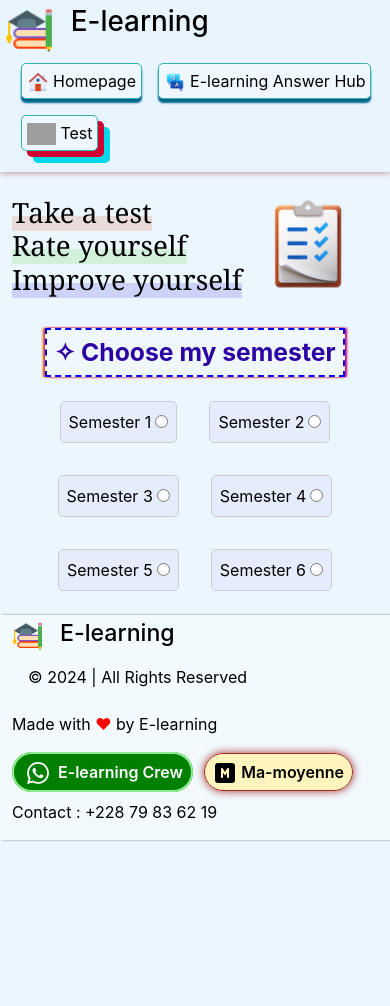
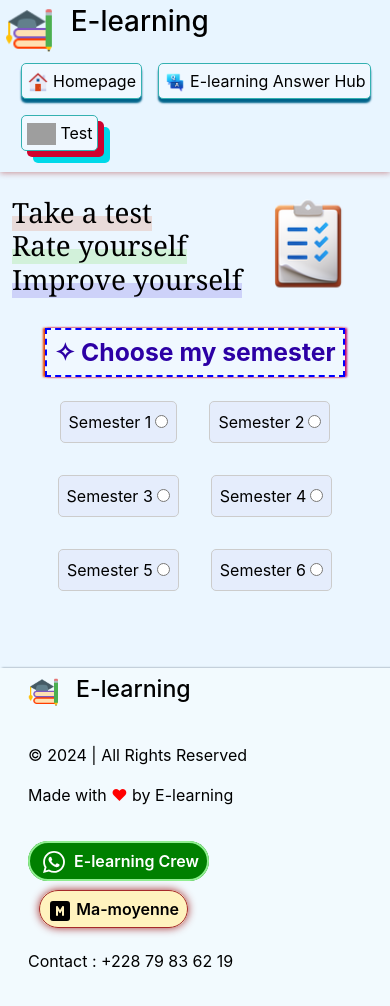
Before and after one commit to RID-Techs/E-learning-learning-space-front, a React (Vite) app: page /Test in a window 390 px wide. Shown: the top 1006 px of the page. Before the commit the page ends 844 px from the top, so only its background shows below. Built offline with nearby package versions, Linux system fonts and the light colour scheme; no server answers; grey boxes are pictures that could not be loaded.

Commit message:
Website updated : Footer and website tour action anchor

```diff
--- a/src/App.jsx
+++ b/src/App.jsx
@@ -12,6 +12,7 @@ import 'react-toastify/dist/ReactToastify.css';
 import { SignIn } from "./Components/SignIn";
 import { SignUp } from "./Components/SignUp";
 import { Podcast } from "./Components/Podcast";
+import { WebsiteTour } from "./Components/webTour";
 function App() {
 
   const router = createBrowserRouter([
@@ -77,6 +78,15 @@ function App() {
         </ErrorBoundary>
       ),
       errorElement: <ErrorPage/>
+    },
+    {
+      path: "/Websitetour",
+      element: (
+        <ErrorBoundary fallback={<Error/>}>
+          <WebsiteTour />
+        </ErrorBoundary>
+      ),
+      errorElement: <ErrorPage/>
     }
   ])
 
--- a/src/Components/Get_Answers.jsx
+++ b/src/Components/Get_Answers.jsx
@@ -2300,18 +2300,28 @@ export function Get_Answers() {
 
       <footer className="container-fluid">
         <div className="footer-first-part">
+
           <div className="header-holder">
             <header>
               <img height={32} src={logo} alt="E-learning" />
               <h3>E-learning</h3>
             </header>
           </div>
+
+        </div>
+
+        <div className="footer-second-part">
+          <div className="privacy">
             <div className="rights">
               <p>&copy; {dateOfCreation} | All Rights Reserved</p>
             </div>
+
             <div className="author">
-          <p>Made with <span style={{color: "red"}}>&hearts;</span> by E-learning</p>
-        </div>
+              <p>Made with <span style={{ color: "red" }}>&hearts;</span> by E-learning</p>
+            </div>
+          </div>
+
+          <div className="social-links">
             <div className="whatsapp-content-2">
               <a
                 href="https://chat.whatsapp.com/KEHsubuy8gKBogstCaBPzq"
@@ -2347,6 +2357,7 @@ export function Get_Answers() {
                 Ma-moyenne
               </a>
             </div>
+          </div>
 
           <div className="Phone-number">
             <p>Contact : +228 79 83 62 19</p>
--- a/src/Components/Home.jsx
+++ b/src/Components/Home.jsx
@@ -2118,21 +2118,28 @@ export function Home() {
 
       <footer className="container-fluid">
         <div className="footer-first-part">
-          <div className="footers-holder-">
+
+          <div className="header-holder">
             <header>
               <img height={32} src={logo} alt="E-learning" />
               <h3>E-learning</h3>
             </header>
           </div>
+
+        </div>
+
+        <div className="footer-second-part">
+          <div className="privacy">
             <div className="rights">
-            <p> &copy; {dateOfCreation} | All Rights Reserved</p>
-          </div>
+              <p>&copy; {dateOfCreation} | All Rights Reserved</p>
+            </div>
+
             <div className="author">
-            <p>
-              Made with <span style={{ color: "red" }}>&hearts;</span> by
-              E-learning
-            </p>
-          </div>
+              <p>Made with <span style={{ color: "red" }}>&hearts;</span> by E-learning</p>
+            </div>
+          </div>
+
+          <div className="social-links">
             <div className="whatsapp-content-2">
               <a
                 href="https://chat.whatsapp.com/KEHsubuy8gKBogstCaBPzq"
@@ -2168,6 +2175,8 @@ export function Home() {
                 Ma-moyenne
               </a>
             </div>
+          </div>
+
           <div className="Phone-number">
             <p>Contact : +228 79 83 62 19</p>
           </div>
--- a/src/Components/Podcast.jsx
+++ b/src/Components/Podcast.jsx
@@ -298,18 +298,28 @@ export function Podcast () {
 
       <footer className="container-fluid">
         <div className="footer-first-part">
+
           <div className="header-holder">
             <header>
               <img height={32} src={logo} alt="E-learning" />
               <h3>E-learning</h3>
             </header>
           </div>
+
+        </div>
+
+        <div className="footer-second-part">
+          <div className="privacy">
             <div className="rights">
               <p>&copy; {dateOfCreation} | All Rights Reserved</p>
             </div>
+
             <div className="author">
-          <p>Made with <span style={{color: "red"}}>&hearts;</span> by E-learning</p>
+              <p>Made with <span style={{ color: "red" }}>&hearts;</span> by E-learning</p>
             </div>
+          </div>
+
+          <div className="social-links">
             <div className="whatsapp-content-2">
               <a
                 href="https://chat.whatsapp.com/KEHsubuy8gKBogstCaBPzq"
@@ -345,6 +355,7 @@ export function Podcast () {
                 Ma-moyenne
               </a>
             </div>
+          </div>
 
           <div className="Phone-number">
             <p>Contact : +228 79 83 62 19</p>
--- a/src/Components/SignIn.jsx
+++ b/src/Components/SignIn.jsx
@@ -151,18 +151,28 @@ export function SignIn() {
 
       <footer className="container-fluid">
         <div className="footer-first-part">
+
           <div className="header-holder">
             <header>
               <img height={32} src={logo} alt="E-learning" />
               <h3>E-learning</h3>
             </header>
           </div>
+
+        </div>
+
+        <div className="footer-second-part">
+          <div className="privacy">
             <div className="rights">
               <p>&copy; {dateOfCreation} | All Rights Reserved</p>
             </div>
+
             <div className="author">
-          <p>Made with <span style={{color: "red"}}>&hearts;</span> by E-learning</p>
+              <p>Made with <span style={{ color: "red" }}>&hearts;</span> by E-learning</p>
             </div>
+          </div>
+
+          <div className="social-links">
             <div className="whatsapp-content-2">
               <a
                 href="https://chat.whatsapp.com/KEHsubuy8gKBogstCaBPzq"
@@ -198,6 +208,7 @@ export function SignIn() {
                 Ma-moyenne
               </a>
             </div>
+          </div>
 
           <div className="Phone-number">
             <p>Contact : +228 79 83 62 19</p>
--- a/src/Components/SignUp.jsx
+++ b/src/Components/SignUp.jsx
@@ -146,18 +146,28 @@ export function SignUp() {
 
       <footer className="container-fluid">
         <div className="footer-first-part">
+
           <div className="header-holder">
             <header>
               <img height={32} src={logo} alt="E-learning" />
               <h3>E-learning</h3>
             </header>
           </div>
+
+        </div>
+
+        <div className="footer-second-part">
+          <div className="privacy">
             <div className="rights">
               <p>&copy; {dateOfCreation} | All Rights Reserved</p>
             </div>
+
             <div className="author">
-          <p>Made with <span style={{color: "red"}}>&hearts;</span> by E-learning</p>
+              <p>Made with <span style={{ color: "red" }}>&hearts;</span> by E-learning</p>
             </div>
+          </div>
+
+          <div className="social-links">
             <div className="whatsapp-content-2">
               <a
                 href="https://chat.whatsapp.com/KEHsubuy8gKBogstCaBPzq"
@@ -193,6 +203,7 @@ export function SignUp() {
                 Ma-moyenne
               </a>
             </div>
+          </div>
 
           <div className="Phone-number">
             <p>Contact : +228 79 83 62 19</p>
--- a/src/Components/TEST_SECTION/Test.jsx
+++ b/src/Components/TEST_SECTION/Test.jsx
@@ -462,23 +462,30 @@ export function Test() {
       </div>
     </div>
 
-    <footer className="container-fluid mt-2">
+      <footer className="container-fluid">
         <div className="footer-first-part">
-          <div className="footers-holder-">
+
+          <div className="header-holder">
             <header>
               <img height={32} src={logo} alt="E-learning" />
               <h3>E-learning</h3>
             </header>
           </div>
+
+        </div>
+
+        <div className="footer-second-part">
+          <div className="privacy">
             <div className="rights">
-            <p> &copy; {dateOfCreation} | All Rights Reserved</p>
+              <p>&copy; {dateOfCreation} | All Rights Reserved</p>
             </div>
+
             <div className="author">
-            <p>
-              Made with <span style={{ color: "red" }}>&hearts;</span> by
-              E-learning
-            </p>
+              <p>Made with <span style={{ color: "red" }}>&hearts;</span> by E-learning</p>
             </div>
+          </div>
+
+          <div className="social-links">
             <div className="whatsapp-content-2">
               <a
                 href="https://chat.whatsapp.com/KEHsubuy8gKBogstCaBPzq"
@@ -514,6 +521,8 @@ export function Test() {
                 Ma-moyenne
               </a>
             </div>
+          </div>
+
           <div className="Phone-number">
             <p>Contact : +228 79 83 62 19</p>
           </div>
--- a/src/Components/WelcomePage.jsx
+++ b/src/Components/WelcomePage.jsx
@@ -443,7 +443,10 @@ const ClosingBanner = () => {
       <div className="login-holder mt-4">
 
 {hasReadNote && (<div className="welcome-button">
+    <div className="welcome-actions">
             <button onClick={EnterMySession} id="login-button"> <img height={32} src={courses} alt="user" /> Open my Learning Space</button>
+            {isMember && <a id="web-tour" href="Websitetour" target="_blank">⋄⦂ Click me to make a nice tour of the website !</a>}
+    </div>
 </div>)}
 
 <div className="welcome-picture">
@@ -469,18 +472,28 @@ const ClosingBanner = () => {
 
 <footer className="container-fluid">
           <div className="footer-first-part">
+
           <div className="header-holder">
               <header>
                 <img height={32} src={logo} alt="E-learning" />
                 <h3>E-learning</h3>
               </header>
             </div>
+
+        </div>
+
+        <div className="footer-second-part">
+            <div className="privacy">
             <div className="rights">
               <p>&copy; {dateOfCreation} | All Rights Reserved</p>
             </div>
+
             <div className="author">
-          <p>Made with <span style={{color: "red"}}>&hearts;</span> by E-learning</p>
+              <p>Made with <span style={{ color: "red" }}>&hearts;</span> by E-learning</p>
             </div>
+            </div>
+
+            <div className="social-links">
             <div className="whatsapp-content-2">
               <a
                 href="https://chat.whatsapp.com/KEHsubuy8gKBogstCaBPzq"
@@ -516,6 +529,7 @@ const ClosingBanner = () => {
                 Ma-moyenne
               </a>
             </div>
+            </div>
 
             <div className="Phone-number">
               <p>Contact : +228 79 83 62 19</p>
--- /dev/null
+++ b/src/Components/webTour.jsx
@@ -0,0 +1,120 @@
+import tuto from "/E_learning_Website.mp4";
+import stars from "/stars.png";
+import logo from "/learns.png";
+import Nice from "/Nice.jpeg";
+import { useEffect, useState } from "react";
+export function WebsiteTour() {
+    const [dateOfCreation, setDateOfCreation]  = useState("2024");
+    useEffect(() => {
+        const getYear = () => {
+          const currentYear = new Date().getFullYear().toString();
+
+          setDateOfCreation((prevDateOfCreation) => {
+            if (!prevDateOfCreation.includes(currentYear)) {
+              return `${prevDateOfCreation} - ${currentYear}`;
+            }
+            return prevDateOfCreation;
+          });
+        };
+
+        getYear();
+      }, []);
+  return (
+    <>
+     <div className="container-fluid header-wraper-home">
+            <div className="header-holder">
+              <header>
+                <img height={50} src={logo} alt="E-learning" />
+                <h1>E-learning</h1>
+              </header>
+            </div>
+
+            <div className="header-elements">
+              <h3 id="member">
+                Welcome Dear E-learning Member <img src={stars} alt="stars" />{" "}
+              </h3>
+            </div>
+          </div>
+
+          <div className="video-title">
+              <h1>E-learning Website tour</h1>
+          </div>
+
+    <section className="tuto-section">
+      <div className="video-holder">
+        <video className="video" controls poster={Nice}>
+          <source src={tuto} type="video/mp4" />
+        </video>
+      </div>
+    </section>
+
+
+    <footer className="container-fluid">
+          <div className="footer-first-part">
+
+          <div className="header-holder">
+              <header>
+                <img height={32} src={logo} alt="E-learning" />
+                <h3>E-learning</h3>
+              </header>
+            </div>
+
+        </div>
+
+        <div className="footer-second-part">
+            <div className="privacy">
+            <div className="rights">
+              <p>&copy; {dateOfCreation} | All Rights Reserved</p>
+            </div>
+
+            <div className="author">
+              <p>Made with <span style={{ color: "red" }}>&hearts;</span> by E-learning</p>
+            </div>
+            </div>
+
+            <div className="social-links">
+            <div className="whatsapp-content-2">
+              <a
+                href="https://chat.whatsapp.com/KEHsubuy8gKBogstCaBPzq"
+                target="_blank"
+              >
+                {" "}
+                <svg
+                  id="whatsapp-icon"
+                  version="1.1"
+                  xmlns="http://www.w3.org/2000/svg"
+                  width="32"
+                  height="32"
+                  viewBox="0 0 32 32"
+                >
+                  <path d="M27.281 4.65c-2.994-3-6.975-4.65-11.219-4.65-8.738 0-15.85 7.112-15.85 15.856 0 2.794 0.731 5.525 2.119 7.925l-2.25 8.219 8.406-2.206c2.319 1.262 4.925 1.931 7.575 1.931h0.006c0 0 0 0 0 0 8.738 0 15.856-7.113 15.856-15.856 0-4.238-1.65-8.219-4.644-11.219zM16.069 29.050v0c-2.369 0-4.688-0.637-6.713-1.837l-0.481-0.288-4.987 1.306 1.331-4.863-0.313-0.5c-1.325-2.094-2.019-4.519-2.019-7.012 0-7.269 5.912-13.181 13.188-13.181 3.519 0 6.831 1.375 9.319 3.862 2.488 2.494 3.856 5.8 3.856 9.325-0.006 7.275-5.919 13.188-13.181 13.188zM23.294 19.175c-0.394-0.2-2.344-1.156-2.706-1.288s-0.625-0.2-0.894 0.2c-0.262 0.394-1.025 1.288-1.256 1.556-0.231 0.262-0.462 0.3-0.856 0.1s-1.675-0.619-3.188-1.969c-1.175-1.050-1.975-2.35-2.206-2.744s-0.025-0.613 0.175-0.806c0.181-0.175 0.394-0.463 0.594-0.694s0.262-0.394 0.394-0.662c0.131-0.262 0.069-0.494-0.031-0.694s-0.894-2.15-1.219-2.944c-0.319-0.775-0.65-0.669-0.894-0.681-0.231-0.012-0.494-0.012-0.756-0.012s-0.694 0.1-1.056 0.494c-0.363 0.394-1.387 1.356-1.387 3.306s1.419 3.831 1.619 4.1c0.2 0.262 2.794 4.269 6.769 5.981 0.944 0.406 1.681 0.65 2.256 0.837 0.95 0.3 1.813 0.256 2.494 0.156 0.762-0.113 2.344-0.956 2.675-1.881s0.331-1.719 0.231-1.881c-0.094-0.175-0.356-0.275-0.756-0.475z"></path>
+                </svg>{" "}
+                E-learning Crew
+              </a>
+            </div>
+
+            <div className="average-content">
+              <a href="https://ma-moyenne.netlify.app/" target="_blank">
+                {" "}
+                <svg
+                  xmlns="http://www.w3.org/2000/svg"
+                  width="24"
+                  height="24"
+                  viewBox="0 0 24 24"
+                  fill="currentColor"
+                >
+                  <path d="M19 2a3 3 0 0 1 3 3v14a3 3 0 0 1 -3 3h-14a3 3 0 0 1 -3 -3v-14a3 3 0 0 1 3 -3zm-3 6c0 -1.014 -1.336 -1.384 -1.857 -.514l-2.143 3.57l-2.143 -3.57c-.521 -.87 -1.857 -.5 -1.857 .514v8a1 1 0 0 0 1 1l.117 -.007a1 1 0 0 0 .883 -.993v-4.39l1.143 1.904l.074 .108a1 1 0 0 0 1.64 -.108l1.143 -1.904v4.39a1 1 0 0 0 2 0z" />
+                </svg>{" "}
+                Ma-moyenne
+              </a>
+            </div>
+            </div>
+
+            <div className="Phone-number">
+              <p>Contact : +228 79 83 62 19</p>
+            </div>
+          </div>
+          </footer>
+    </>
+  )
+}
--- a/src/index.css
+++ b/src/index.css
@@ -1226,16 +1226,34 @@ hr.divider{
 footer{
   display: flex;
   flex-wrap: wrap;
-  padding-top: 0.3em;
+  justify-content: space-between;
+  padding: 0.5em;
   margin-top: 4.8em;
-  justify-content: space-between;
   background-color: rgba(249, 253, 253, 0.589);
   box-shadow: 2px 0px 2px slategray;
 }
-.footer-first-part{
+.footer-second-part{
   display: flex;
   flex-wrap: wrap;
-  gap: 2em;
+  gap: 1em;
+}
+
+.privacy {
+  display: flex;
+  flex-wrap: wrap;
+  gap: 1em;
+  padding: 0.5em;
+}
+.social-links {
+  display: flex;
+  flex-wrap: wrap;
+  gap: 1em;
+  padding: 0.5em;
+}
+
+.Phone-number {
+  display: flex;
+  padding: 0.5em;
 }
 
 .not-available{
@@ -1266,18 +1284,61 @@ footer{
 .phonetics-items {
   margin-top: 0.15em;
 }
-.rights, .author, .Phone-number{
-  margin-top: 7px;
+
+.welcome-actions {
+  display: flex;
+  flex-direction: column;
+  gap: 2em;
+  padding: 2em;
 }
-.rights{
-  margin-left: 1em;
+#web-tour {
+  text-align: center;
+  text-decoration: none;
+  color: rgb(1, 1, 102);
+  background-color: #ffffffc2;
+  padding: 0.3em;
+  border-radius: 5px;
+  box-shadow: 0px 1px 1px slategrey;
+  transition: all 0.2s ease-in-out;
+    &:hover {
+      color: #ffffff;
+        background-color: rgb(1, 1, 102);
+        box-shadow: 0px 0px 5px rgba(165, 42, 42, 0.479);
+      }
 }
+.video-title {
+  margin-top: 2em;
+  display: flex;
+  justify-content: center;
+}
+.video-title h1 {
+  border-bottom: 2px dotted red;
+}
+
+.tuto-section {
+  margin-top: 1em;
+  display: flex;
+  justify-content: center;
+  align-items: center;
+  padding: 1em;
+}
+
+video {
+  height: 300px;
+  width: 300px;
+  border: 2px solid transparent;
+  border-radius: 10px;
+  box-shadow: 0px 0px 5px rgba(165, 42, 42, 0.479);
+  background-color: rgba(192, 192, 192, 0.829);
+  backdrop-filter: blur(33px);
+}
+/* ================================================== */
+/* ================================================== */
 
 @media screen and (max-width: 992px) {
   .welcome {
     margin-top: 17em;
   }
-
   .welcome::before{
     display: none;
   }
@@ -1293,10 +1354,18 @@ footer{
   .banner-content {
     width: 100%;
   }
+
+  .footer-second-part {
+    margin-top: 1em;
+    padding: 0.5em;
+  }
+  .privacy {
+    gap: 1em;
+  }
+  .footer-second-part {
+    gap: 0.1em;
+  }
 }
-
-/* ============================ */
-/* ============================ */
 /* ============================ */
 /* ============================ */
 
@@ -1344,6 +1413,14 @@ footer{
     margin-top: 20em;
   }
 
+  .privacy {
+    gap: 0em;
+  }
+
+  .social-links {
+    gap: 0.5em;
+  }
+
   .welcome_2{
     flex-direction: column;
     margin-top: 13em;
@@ -1381,3 +1458,9 @@ footer{
     flex-basis: 0;
   }
 }
+
+@media screen and (max-width: 360px) {
+  .social-links {
+    gap: 1em;
+  }
+}
```
Also changed, not shown: 1 other file (tests, documents, lock files or other folders). Lines whose indentation alone changed are shown as unchanged.
